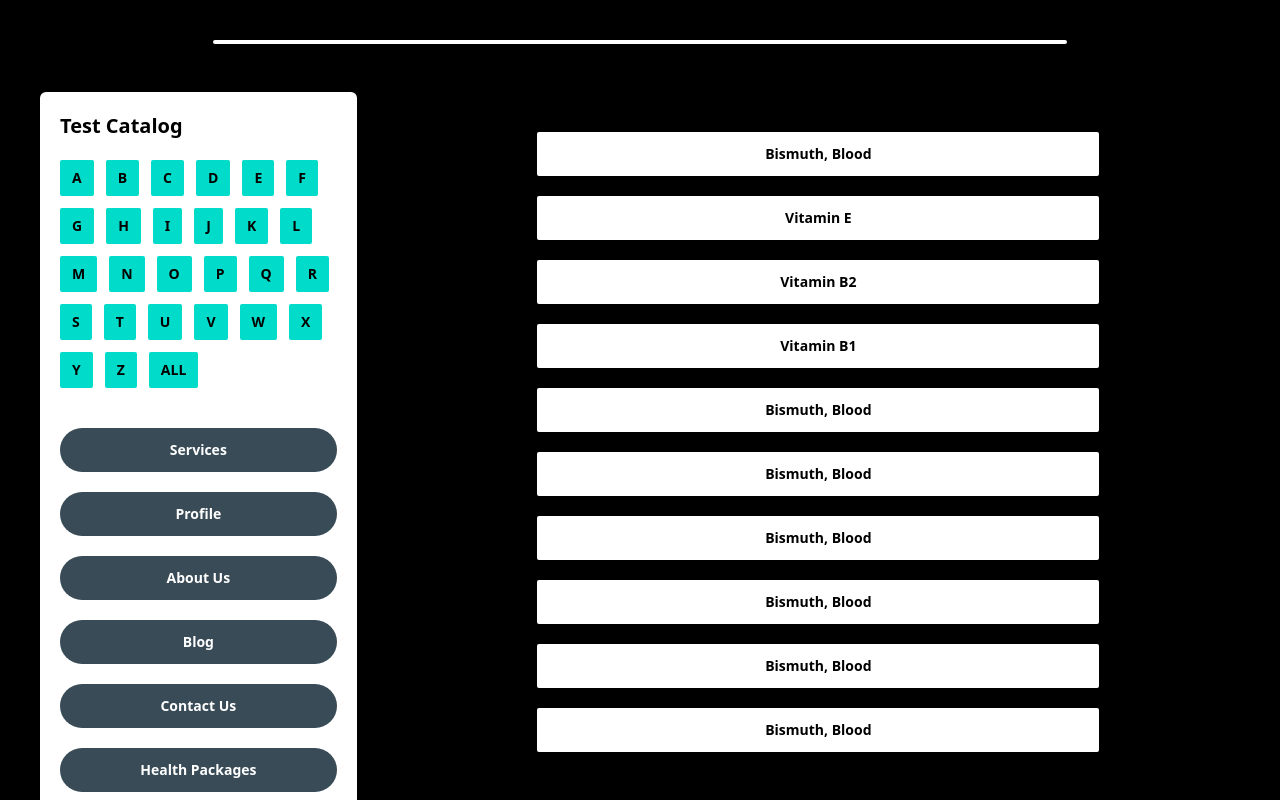
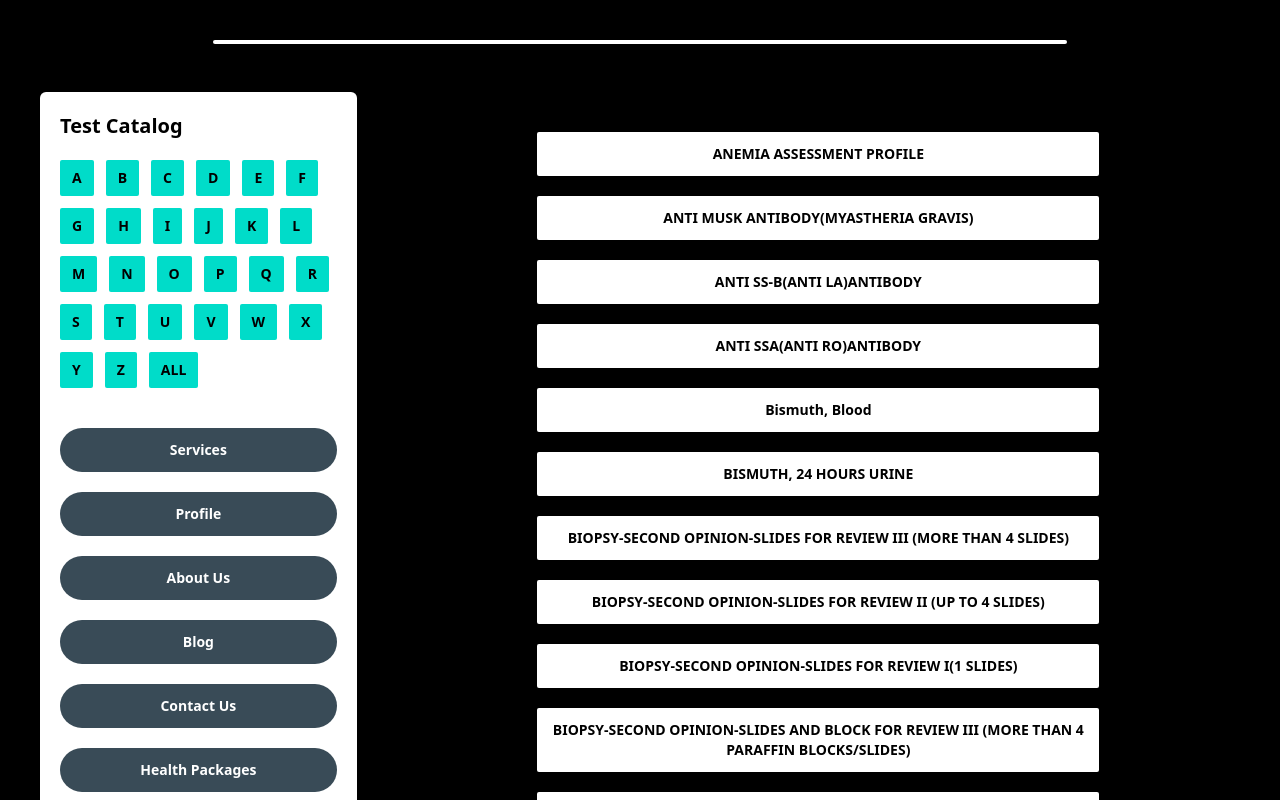
Before and after one commit to NEXT-BUG/sun-diagnostic-laboratory, a Next.js app: page /tests in a window 1280 px wide. Shown: the part 980-1780 px from the top of the page. Built offline with nearby package versions, Linux system fonts and the light colour scheme.

Commit message:
Added test js

```diff
--- a/mock/tests.js
+++ b/mock/tests.js
@@ -1,18 +1,18 @@
 export const data = [
   {
-    testName: "Bismuth, Blood",
+    testName: "ANEMIA ASSESSMENT PROFILE",
     testId: "235782739423429849829421",
   },
   {
-    testName: "Vitamin E",
+    testName: "ANTI MUSK ANTIBODY(MYASTHERIA GRAVIS)",
     testId: "235782739423429849829422",
   },
   {
-    testName: "Vitamin B2",
+    testName: "ANTI SS-B(ANTI LA)ANTIBODY",
     testId: "235782739423429849829423",
   },
   {
-    testName: "Vitamin B1",
+    testName: "ANTI SSA(ANTI RO)ANTIBODY",
     testId: "235782739423429849829424",
   },
   {
@@ -20,23 +20,198 @@ export const data = [
     testId: "235782739423429849829425",
   },
   {
-    testName: "Bismuth, Blood",
+    testName: "BISMUTH, 24 HOURS URINE",
     testId: "235782739423429849829426",
   },
   {
-    testName: "Bismuth, Blood",
+    testName:
+      "BIOPSY-SECOND OPINION-SLIDES FOR REVIEW III (MORE THAN 4 SLIDES)",
     testId: "235782739423429849829427",
   },
   {
-    testName: "Bismuth, Blood",
+    testName: "BIOPSY-SECOND OPINION-SLIDES FOR REVIEW II (UP TO 4 SLIDES)",
     testId: "235782739423429849829428",
   },
   {
-    testName: "Bismuth, Blood",
+    testName: "BIOPSY-SECOND OPINION-SLIDES FOR REVIEW I(1 SLIDES)",
     testId: "235782739423429849829429",
   },
   {
-    testName: "Bismuth, Blood",
+    testName:
+      "BIOPSY-SECOND OPINION-SLIDES AND BLOCK FOR REVIEW III (MORE THAN 4 PARAFFIN BLOCKS/SLIDES)",
     testId: "235782739423429849829430",
   },
+  {
+    testName:
+      "BIOPSY-SECOND OPINION-SLIDES AND BLOCK FOR REVIEW I (1 BLOCK/1 SLIDE)",
+    testId: "235782739423429849829431",
+  },
+  {
+    testName:
+      "BIOPSY-SECOND OPINION-SLIDES AND BLOCK FOR REVIEW II (UPTO 4 PARAFFIN BLOCKS/4 SLIDES)",
+    testId: "235782739423429849829432",
+  },
+  {
+    testName: "BETA MICROGLOBULIN(CSF)",
+    testId: "235782739423429849829433",
+  },
+  {
+    testName: "CORTISOL FREE,URINE 24 HOURS",
+    testId: "235782739423429849829434",
+  },
+  {
+    testName: "FEVER PROFILE",
+    testId: "235782739423429849829435",
+  },
+  {
+    testName: "FERTILITY PROFILE PANEL 2(FSH,LH,PRL,TSH)",
+    testId: "235782739423429849829436",
+  },
+  {
+    testName: "GLYCOSYLATED HEMOGLOBIN-HBA1C(H.P.L.C-METHOD)",
+    testId: "235782739423429849829437",
+  },
+  {
+    testName: "MULTIPLE MYEIOMA COMPREHENSIVE PANEL QUANTITATIVE SERUM",
+    testId: "235782739423429849829438",
+  },
+  {
+    testName: "NICOTINE METABOLIC QUANTITATIVE-URINE SPOT",
+    testId: "235782739423429849829439",
+  },
+  {
+    testName: "POOLED PROLACTIN SERUM",
+    testId: "235782739423429849829440",
+  },
+  {
+    testName:
+      "PNH(PAROXYSMALL NOCTURNAL HEMOGLOBINURIA)RBC SCREENING-CD55&CD59",
+    testId: "235782739423429849829441",
+  },
+  {
+    testName:
+      "BIOPSY-SECOND OPINION-SLIDES AND BLOCK FOR REVIEW I (1 BLOCK/1 SLIDE)",
+    testId: "235782739423429849829441",
+  },
+  {
+    testName: "VITAMIN B6(PYRIDOXAL PHOSPHATE)",
+    testId: "235782739423429849829442",
+  },
+  {
+    testName: "VITAMIN B2",
+    testId: "235782739423429849829442",
+  },
+  {
+    testName: "VITAMIN E",
+    testId: "235782739423429849829442",
+  },
+  {
+    testName: "VITAMI B1",
+    testId: "235782739423429849829442",
+  },
+  {
+    testName:
+      "BIOPSY-SECOND OPINION-SLIDES AND BLOCK FOR REVIEW I (1 BLOCK/1 SLIDE)",
+    testId: "235782739423429849829443",
+  },
+  {
+    testName:
+      "BIOPSY-SECOND OPINION-SLIDES AND BLOCK FOR REVIEW I (1 BLOCK/1 SLIDE)",
+    testId: "235782739423429849829444",
+  },
+  {
+    testName:
+      "BIOPSY-SECOND OPINION-SLIDES AND BLOCK FOR REVIEW I (1 BLOCK/1 SLIDE)",
+    testId: "235782739423429849829445",
+  },
+  {
+    testName:
+      "BIOPSY-SECOND OPINION-SLIDES AND BLOCK FOR REVIEW I (1 BLOCK/1 SLIDE)",
+    testId: "235782739423429849829446",
+  },
+  {
+    testName:
+      "BIOPSY-SECOND OPINION-SLIDES AND BLOCK FOR REVIEW I (1 BLOCK/1 SLIDE)",
+    testId: "235782739423429849829447",
+  },
+  {
+    testName:
+      "BIOPSY-SECOND OPINION-SLIDES AND BLOCK FOR REVIEW I (1 BLOCK/1 SLIDE)",
+    testId: "235782739423429849829448",
+  },
+  {
+    testName:
+      "BIOPSY-SECOND OPINION-SLIDES AND BLOCK FOR REVIEW I (1 BLOCK/1 SLIDE)",
+    testId: "235782739423429849829449",
+  },
+  {
+    testName:
+      "BIOPSY-SECOND OPINION-SLIDES AND BLOCK FOR REVIEW I (1 BLOCK/1 SLIDE)",
+    testId: "235782739423429849829450",
+  },
+  {
+    testName:
+      "BIOPSY-SECOND OPINION-SLIDES AND BLOCK FOR REVIEW I (1 BLOCK/1 SLIDE)",
+    testId: "235782739423429849829451",
+  },
+  {
+    testName:
+      "BIOPSY-SECOND OPINION-SLIDES AND BLOCK FOR REVIEW I (1 BLOCK/1 SLIDE)",
+    testId: "235782739423429849829452",
+  },
+  {
+    testName:
+      "BIOPSY-SECOND OPINION-SLIDES AND BLOCK FOR REVIEW I (1 BLOCK/1 SLIDE)",
+    testId: "235782739423429849829453",
+  },
+  {
+    testName:
+      "BIOPSY-SECOND OPINION-SLIDES AND BLOCK FOR REVIEW I (1 BLOCK/1 SLIDE)",
+    testId: "2357827394234298498294454",
+  },
+  {
+    testName:
+      "BIOPSY-SECOND OPINION-SLIDES AND BLOCK FOR REVIEW I (1 BLOCK/1 SLIDE)",
+    testId: "235782739423429849829455",
+  },
+  {
+    testName:
+      "BIOPSY-SECOND OPINION-SLIDES AND BLOCK FOR REVIEW I (1 BLOCK/1 SLIDE)",
+    testId: "235782739423429849829456",
+  },
+  {
+    testName:
+      "BIOPSY-SECOND OPINION-SLIDES AND BLOCK FOR REVIEW I (1 BLOCK/1 SLIDE)",
+    testId: "235782739423429849829457",
+  },
+  {
+    testName:
+      "BIOPSY-SECOND OPINION-SLIDES AND BLOCK FOR REVIEW I (1 BLOCK/1 SLIDE)",
+    testId: "235782739423429849829458",
+  },
+  {
+    testName:
+      "BIOPSY-SECOND OPINION-SLIDES AND BLOCK FOR REVIEW I (1 BLOCK/1 SLIDE)",
+    testId: "235782739423429849829459",
+  },
+  {
+    testName:
+      "BIOPSY-SECOND OPINION-SLIDES AND BLOCK FOR REVIEW I (1 BLOCK/1 SLIDE)",
+    testId: "2357827394234298498294460",
+  },
+  {
+    testName:
+      "BIOPSY-SECOND OPINION-SLIDES AND BLOCK FOR REVIEW I (1 BLOCK/1 SLIDE)",
+    testId: "235782739423429849829461",
+  },
+  {
+    testName:
+      "BIOPSY-SECOND OPINION-SLIDES AND BLOCK FOR REVIEW I (1 BLOCK/1 SLIDE)",
+    testId: "235782739423429849829462",
+  },
+  {
+    testName:
+      "BIOPSY-SECOND OPINION-SLIDES AND BLOCK FOR REVIEW I (1 BLOCK/1 SLIDE)",
+    testId: "235782739423429849829463",
+  },
 ];
--- a/pages/about.js
+++ b/pages/about.js
@@ -50,17 +50,20 @@ const About = () => {
           <div className="flex flex-col lg:flex-row items-center space-y-5 lg:space-y-0 lg:items-stretch justify-evenly w-full">
             <div className="justify-center items-center space-y-3 flex flex-col w-80 lg:w-96 shadow-2xl rounded-sm bg-white p-7">
               <p className="text-4xl text-center font-bold">Vision</p>
-              <p className="text-xs text-center">
-                To be the nation's most trusted medical diagnostic brand
-              </p>
+              <div className="text-xs text-center flex flex-col items-start">
+                <p>» We inspire to "Live Healthy”</p>
+                <p>» We deliver a “WOW” experience</p>
+                <p>» Precision and care is our way of center</p>
+              </div>
             </div>
             <div className="justify-center items-center space-y-3 flex flex-col w-80 lg:w-96 shadow-2xl rounded-sm bg-white p-7">
               <p className="text-4xl text-center font-bold">Mission</p>
-              <p className="text-xs text-center">
-                To become the nation's most trustworthy medical diagnostic brand
-                by 2025, that is known among patients to hold the highest
-                principles of medical ethics
-              </p>
+              <div className="text-xs text-center flex flex-col items-start">
+                <p>» ANEMIA ASSESSMENT PROFILE</p>
+                <p>» ANTI MUSK ANTIBODY(MYASTHERIA GRAVIS)</p>
+                <p>» ANTI SS-B(ANTI LA)ANTIBODY</p>
+                <p>» ANTI SSA(ANTI RO)ANTIBODY</p>
+              </div>
             </div>
           </div>
         </div>
```
